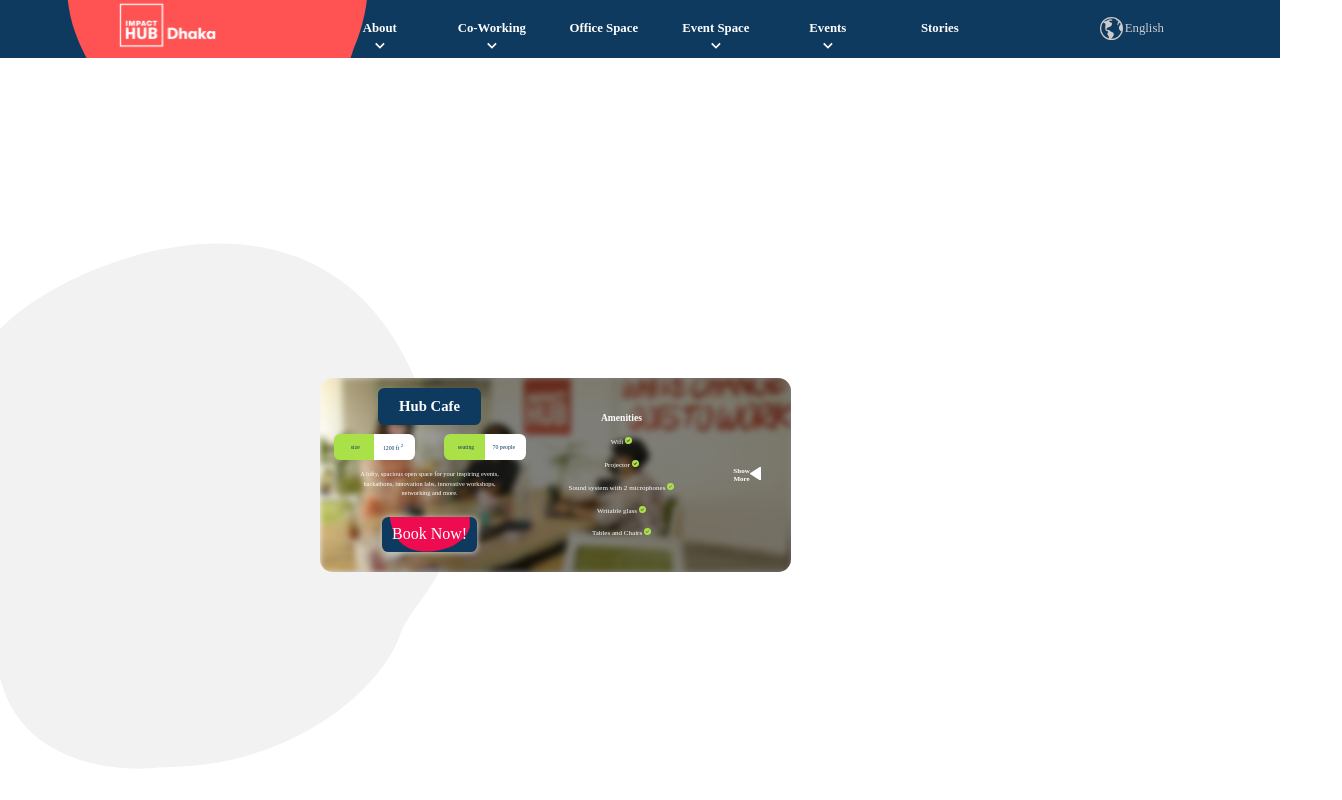
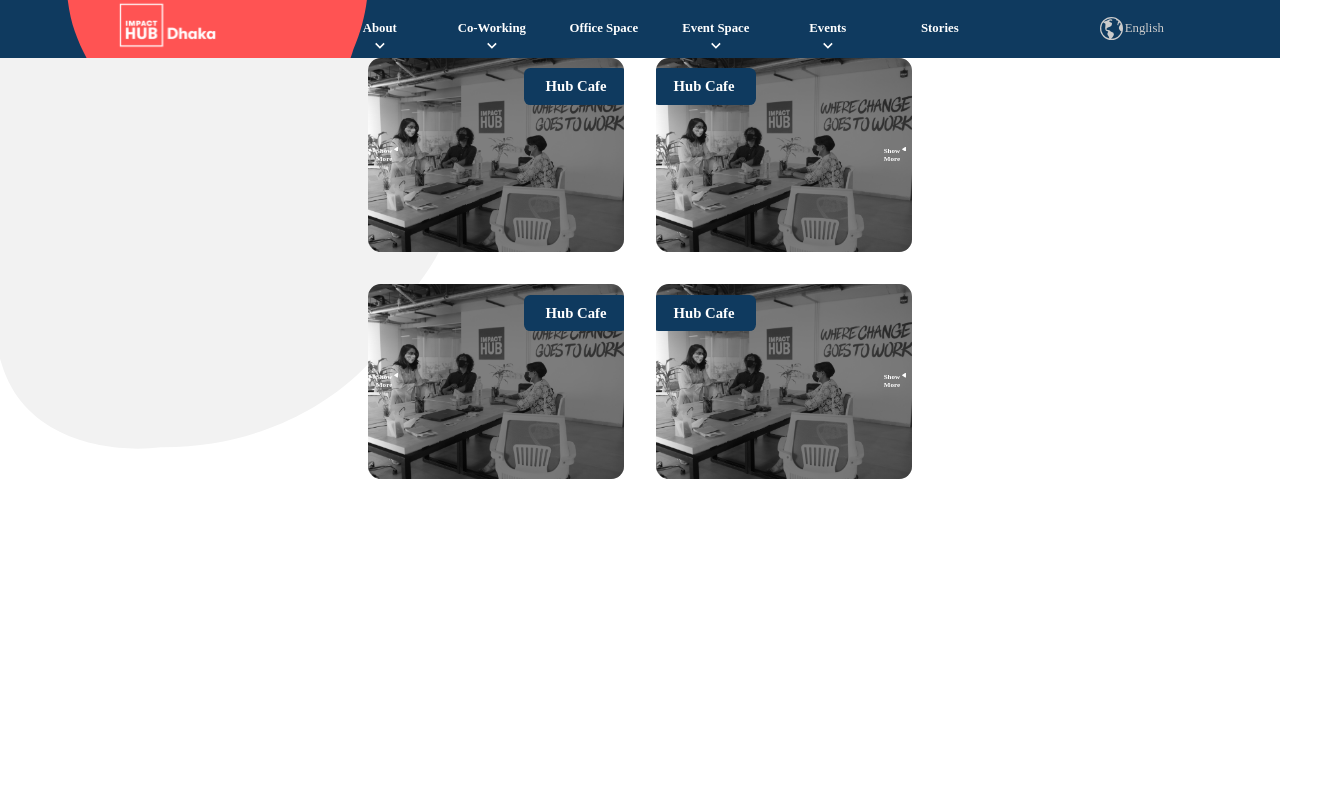
Before and after one commit to yy-ventures/impact-hub, a Next.js app: page /event-space/spaces in a window 1280 px wide. Shown: the top 800 px of the page, 1342 px wide, since content can reach past the window. Built offline with nearby package versions, Linux system fonts and the light colour scheme; a web font is replaced by a local one.

Commit message:
event spaces animation added

```diff
--- a/components/EventSpaces/EventSpaces.js
+++ b/components/EventSpaces/EventSpaces.js
@@ -7,7 +7,14 @@
     <section className="event-spaces">
       <EventSpacesBg className={"event-spaces_bg_top"} />
       <div className="event-spaces_cards">
-        <SpaceCard />
+        <div className="event-spaces_cards_left">
+          <SpaceCard direction="left" />
+          <SpaceCard direction="left" />
+        </div>
+        <div className="event-spaces_cards_right">
+          <SpaceCard />
+          <SpaceCard />
+        </div>
       </div>
       <EventSpacesBg className={"event-spaces_bg_bottom"} />
     </section>
--- a/components/EventSpaces/EventSpaces.scss
+++ b/components/EventSpaces/EventSpaces.scss
@@ -2,6 +2,7 @@
 .event-spaces {
   position: relative;
   height: 200rem;
+  overflow: hidden;
   &_bg {
     &_top {
       width: 89.7rem;
@@ -21,5 +22,19 @@
   &_cards {
     position: relative;
     z-index: 2;
+    display: flex;
+    grid-template-columns: repeat(2, 1fr);
+    width: fit-content;
+    margin: auto;
+    gap: 5rem;
+    &_left,
+    &_right {
+      display: flex;
+      flex-direction: column;
+      gap: 5rem;
+    }
+    &_left {
+      align-items: flex-end;
+    }
   }
 }
--- a/components/EventSpaces/SpaceCard/SpaceCard.js
+++ b/components/EventSpaces/SpaceCard/SpaceCard.js
@@ -1,10 +1,13 @@
-import React from "react";
+import React, { useState } from "react";
 import Button from "../../Shared/Button/Button";
 import FeatureAvailability from "../../Shared/MembershipCard/MembershipSVGs/FeatureAvailability";
 import ShowMoreSvg from "./ShowMoreSvg";
-const SpaceCard = () => {
+const SpaceCard = ({ direction = "right" }) => {
+  const [showCard, setShowCard] = useState(false);
   return (
-    <div className="spaces-card">
+    <div
+      className={`spaces-card spaces-card_${showCard ? "open" : "closed"} spaces-card_${direction}`}
+    >
       <img src="/images/event-spaces/spaces-card-img.png" alt="" />
       <div className="spaces-card_bg-gradient"></div>
       <div className="spaces-card_details">
@@ -45,7 +48,7 @@
           Tables and Chairs <FeatureAvailability available={true} />
         </p>
       </div>
-      <button className="spaces-card_show-more">
+      <button className="spaces-card_show-more" onClick={() => setShowCard(!showCard)}>
         Show More <ShowMoreSvg />
       </button>
     </div>
--- a/components/EventSpaces/SpaceCard/SpacesCard.scss
+++ b/components/EventSpaces/SpaceCard/SpacesCard.scss
@@ -4,25 +4,27 @@
   display: flex;
   justify-content: space-around;
   align-items: center;
-  width: 73.6rem;
+  width: 40rem;
   height: 30.4rem;
-  margin: 50rem;
   border-radius: 2rem;
   overflow: hidden;
+  transition: all 0.5s ease;
   img {
-    width: 73.6rem;
-    height: 30.4rem;
-    object-fit: cover;
+    width: 40rem;
+    object-fit: contain;
     position: absolute;
     z-index: 0;
-    filter: blur(0.5rem);
+    filter: grayscale(100%);
+    transition: all 0.5s ease;
   }
   &_bg-gradient {
-    width: 73.6rem;
+    // width: 73.6rem;
+    width: 40rem;
     height: 30.4rem;
     background-image: linear-gradient(to right, rgba(255, 0, 0, 0), rgba(0, 0, 0, 0.5) 30%);
     position: absolute;
     z-index: 1;
+    transition: all 0.5s ease;
   }
   &_details {
     position: relative;
@@ -35,20 +37,28 @@
     height: 30rem;
     color: white;
     &_title {
+      position: relative;
+      left: -5rem;
       font-size: $spacesTitle;
       font-weight: $bold;
       background: $primary2;
       padding: 1.1rem 3.3rem;
       border-radius: 1rem;
+      transition: left 0.5s ease;
     }
     &_size-seating {
+      position: relative;
+      bottom: -30rem;
       display: flex;
       justify-content: space-between;
       width: 30rem;
+      opacity: 0;
       font-size: $spaceSize;
       font-weight: $medium;
+      transition: bottom 0.5s ease;
       &_size,
       &_seating {
+        position: relative;
         display: flex;
         justify-content: space-evenly;
         align-items: center;
@@ -64,19 +74,32 @@
       }
     }
     &_description {
+      position: relative;
+      bottom: -30rem;
+      opacity: 0;
       text-align: center;
+      transition: bottom 0.5s ease;
+    }
+    button {
+      visibility: hidden;
+      opacity: 0;
+      transition: opacity 0.5s ease;
+      box-shadow: none;
     }
   }
   &_features {
     position: relative;
     z-index: 2;
+    bottom: -30rem;
     display: flex;
     flex-direction: column;
     align-items: center;
     justify-content: space-between;
+    opacity: 0;
     // width: 18.7rem;
     height: 20rem;
     color: white;
+    transition: bottom 0.5s ease;
     p {
       font-size: $showMoreButton;
       font-weight: $medium;
@@ -93,5 +116,54 @@
     font-size: $showMoreButton;
     font-weight: $bold;
     color: white;
+    right: 1rem;
+    svg {
+      width: $showMoreButton;
+    }
+  }
+  &_open {
+    width: 73.6rem;
+    transition: all 0.5s ease;
+    img {
+      width: 73.6rem;
+      filter: blur(0.5rem);
+      object-fit: cover;
+      transition: all 0.5s ease;
+    }
+    .spaces-card {
+      &_bg-gradient {
+        width: 73.6rem;
+        transition: all 0.5s ease;
+      }
+      &_details {
+        &_title {
+          left: 0rem;
+        }
+        &_size-seating,
+        &_description {
+          opacity: 1;
+          bottom: 0rem;
+        }
+        button {
+          visibility: visible;
+          opacity: 1;
+        }
+      }
+      &_features {
+        opacity: 1;
+        bottom: 0rem;
+      }
+    }
   }
 }
+.spaces-card {
+  &_left {
+    flex-direction: row-reverse;
+    .spaces-card_details_title {
+      left: 5rem;
+    }
+    .spaces-card_show-more {
+      left: 1rem;
+    }
+  }
+}
```
